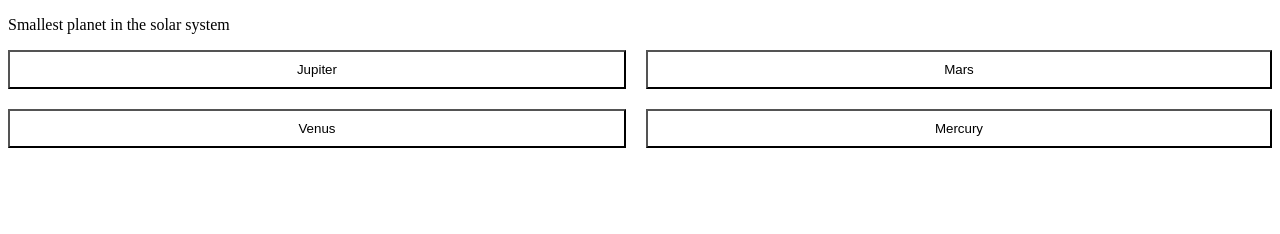
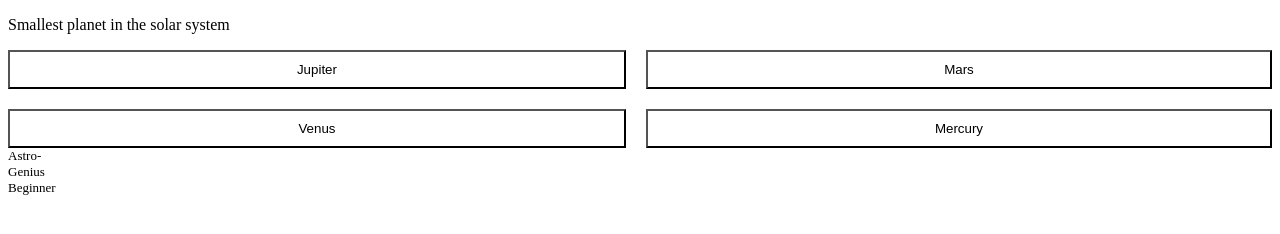
Before and after one commit to allquizzes/stunning-octo-goggles, a plain HTML site: page index.html in a window 1280 px wide. Drawn offline with Linux system fonts and the light colour scheme.

Commit message:
Update index.html

```diff
--- a/index.html
+++ b/index.html
@@ -11,6 +11,9 @@
 .option {
 padding: 10px ;
 }
+.board {
+font-size: small ;
+}
 </style>
 </head>
 <body onload ="change()">
@@ -20,6 +23,10 @@ padding: 10px ;
 <button class="option" onclick="press(this)" ></button>
 <button class="option" onclick="press(this)" ></button>
 <button class="option" onclick="press(this)" ></button></div>
+<div class="board">
+<div style="width: 10px">Astro-Genius</div>
+<div style="width: 150px">Beginner</div>
+</div>
 <script>
 var qu = [["Smallest planet in the solar system","Jupiter","Mars","Venus","Mercury" , 3] , ["Largest planet in the Solar System", "Jupiter", "Uranus" , "Saturn" , "Neptune", 0] ] ;
 var option = document.getElementsByClassName("option") ;
```
